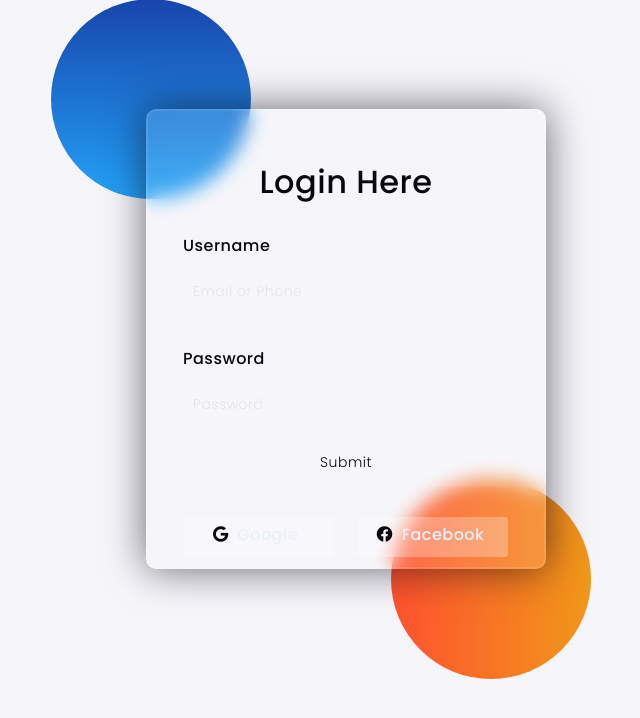
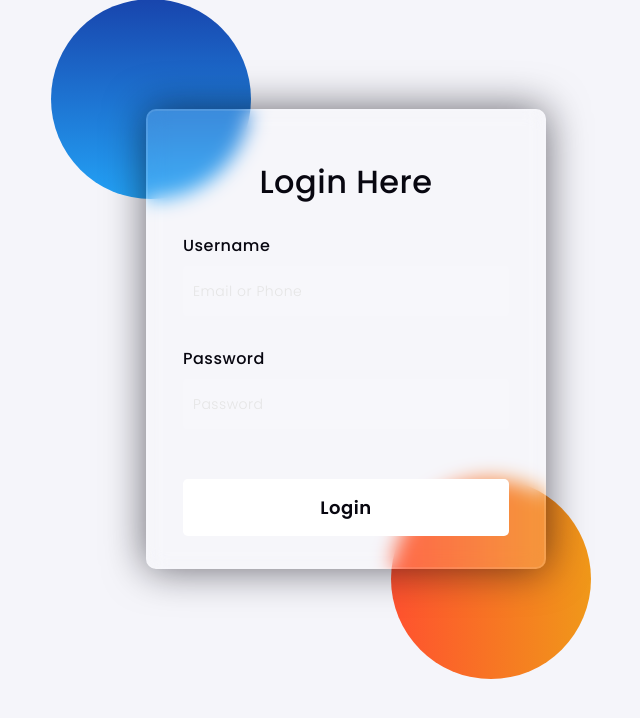
Before and after one commit to V014/nalipiri, a PHP site: page / in a window 1280 px wide. Shown: the part 61-779 px from the top of the page, without its empty margins (294-934 px from the left). Run offline with PHP 8.4, Linux system fonts and the light colour scheme.

Commit message:
Update index.php

```diff
--- a/index.php
+++ b/index.php
@@ -2,7 +2,7 @@
 <html lang="en" >
 <body>
 <head>
-    <title>Glassmorphism login Form Tutorial in html css</title>
+    <title>Nalipiri Eco Resort - Login</title>
 
     <link rel="preconnect" href="https://fonts.gstatic.com">
     <link rel="stylesheet" href="https://cdnjs.cloudflare.com/ajax/libs/font-awesome/5.15.4/css/all.min.css">
@@ -24,11 +24,12 @@
         <label for="password">Password</label>
         <input type="password" placeholder="Password" name="password">
 
-        <input type="submit" name="submit"></input>
-        <div class="social">
+        <button type="submit" name="submit">Login</button>
+
+        <!-- <div class="social">
           <div class="go"><i class="fab fa-google"></i>  Google</div>
           <div class="fb"><i class="fab fa-facebook"></i>  Facebook</div>
-        </div>
+        </div> -->
     </form>
 </body>
 </html>
```
